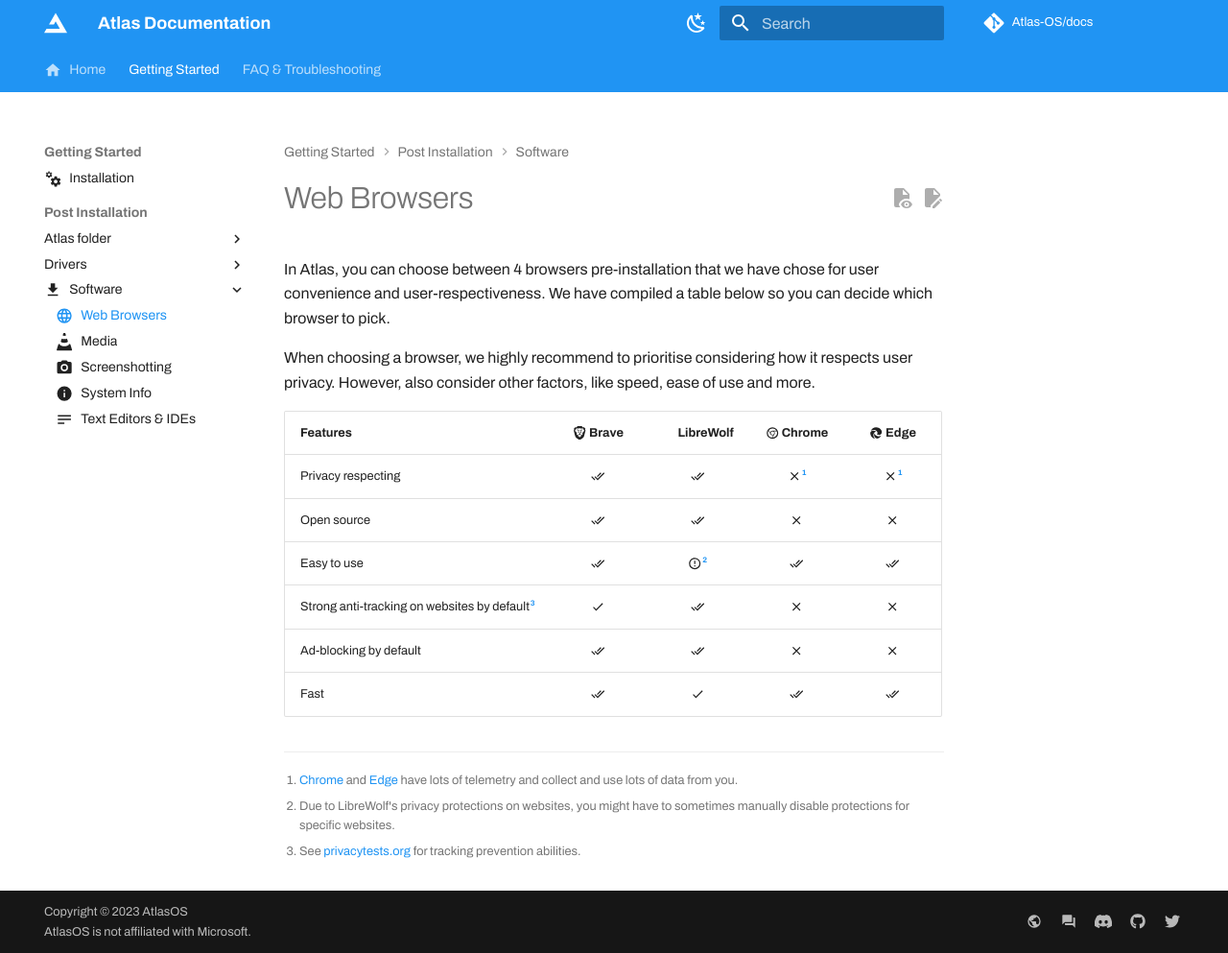
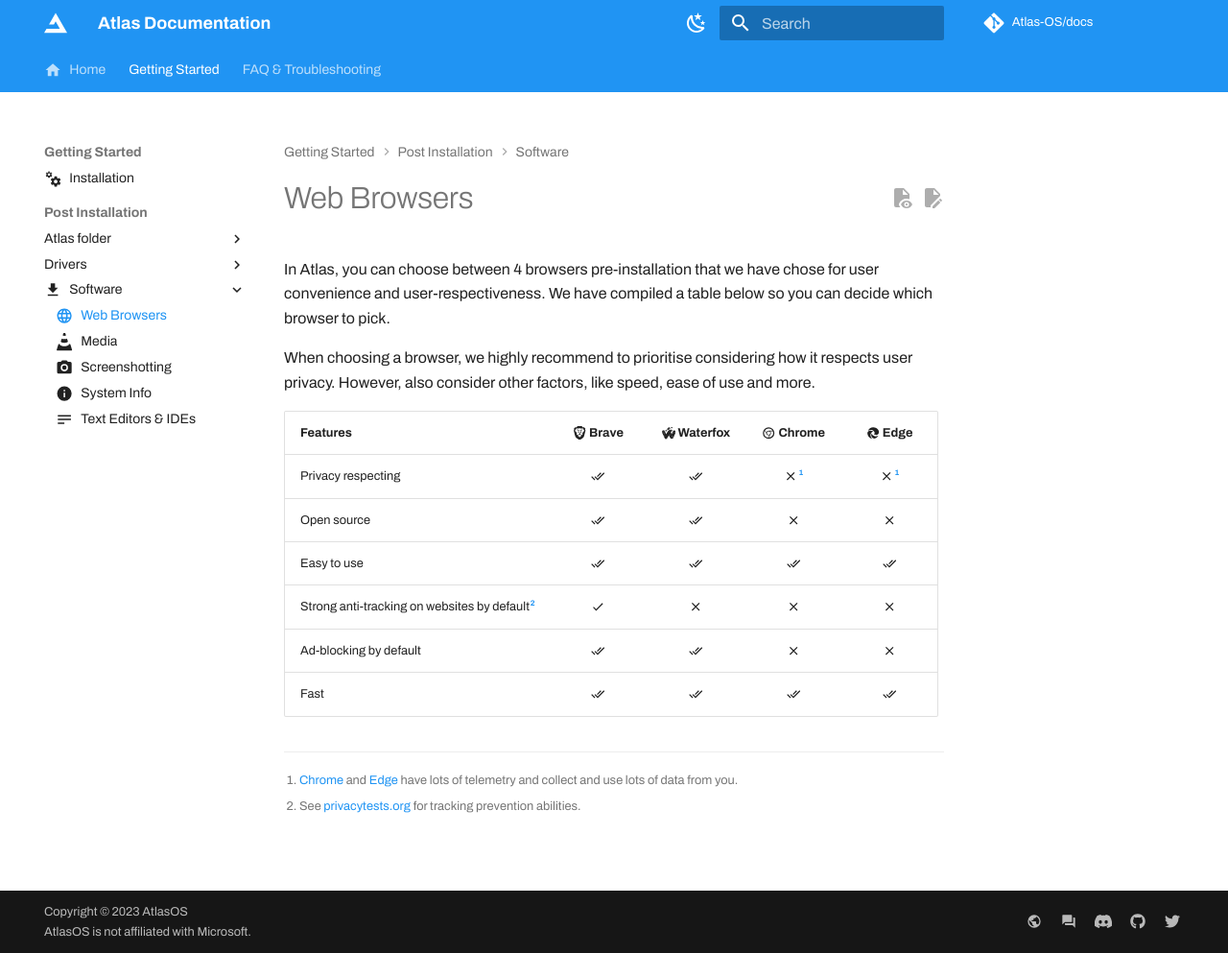
Before and after one commit to Atlas-OS/docs, an MkDocs documentation site: the page built from docs/getting-started/post-installation/software/web-browsers.md, in a window 1280 px wide and 993 px high. Shown: the whole window at 96% size. Built offline with MkDocs 1.6.1 and Material for MkDocs 9.7.7, drawn with Linux system fonts in a browser that asks for light colours; some web fonts are replaced; comment, search, counter and statistics services are not loaded.

Commit message:
feat: add waterfox

```diff
--- a/docs/getting-started/post-installation/software/web-browsers.md
+++ b/docs/getting-started/post-installation/software/web-browsers.md
@@ -8,15 +8,14 @@ In Atlas, you can choose between 4 browsers pre-installation that we have chose
 
 When choosing a browser, we highly recommend to prioritise considering how it respects user privacy. However, also consider other factors, like speed, ease of use and more.
 
-| Features                                        | :simple-brave: Brave | :custom-librewolf: LibreWolf        | :material-google-chrome: Chrome | :material-microsoft-edge: Edge |
+| Features                                        | :simple-brave: Brave | :custom-waterfox: Waterfox          | :material-google-chrome: Chrome | :material-microsoft-edge: Edge |
 | ----------------------------------------------- | :------------------: | :---------------------------------: | :-----------------------------: | :----------------------------: |
 | Privacy respecting                              | :material-check-all: |        :material-check-all:         |      :material-close:[^1]       |      :material-close:[^1]      |
 | Open source                                     | :material-check-all: |        :material-check-all:         |        :material-close:         |        :material-close:        |
-| Easy to use                                     | :material-check-all: | :material-alert-circle-outline:[^2] |      :material-check-all:       |      :material-check-all:      |
-| Strong anti-tracking on websites by default[^3] |   :material-check:   |        :material-check-all:         |        :material-close:         |        :material-close:        |
+| Easy to use                                     | :material-check-all: |        :material-check-all:         |      :material-check-all:       |      :material-check-all:      |
+| Strong anti-tracking on websites by default[^2] |   :material-check:   |          :material-close:           |        :material-close:         |        :material-close:        |
 | Ad-blocking by default                          | :material-check-all: |        :material-check-all:         |        :material-close:         |        :material-close:        |
-| Fast                                            | :material-check-all: |          :material-check:           |      :material-check-all:       |      :material-check-all:      |
+| Fast                                            | :material-check-all: |        :material-check-all:         |      :material-check-all:       |      :material-check-all:      |
 
 [^1]: [Chrome](https://tosdr.org/en/service/217) and [Edge](https://tosdr.org/en/service/244) have lots of telemetry and collect and use lots of data from you.
-[^2]: Due to LibreWolf's privacy protections on websites, you might have to sometimes manually disable protections for specific websites.
-[^3]: See [privacytests.org](https://privacytests.org/) for tracking prevention abilities.
+[^2]: See [privacytests.org](https://privacytests.org/) for tracking prevention abilities.
```
Also changed, not shown: overrides/.icons/custom/librewolf.svg (deleted), overrides/.icons/custom/waterfox.svg (added).
